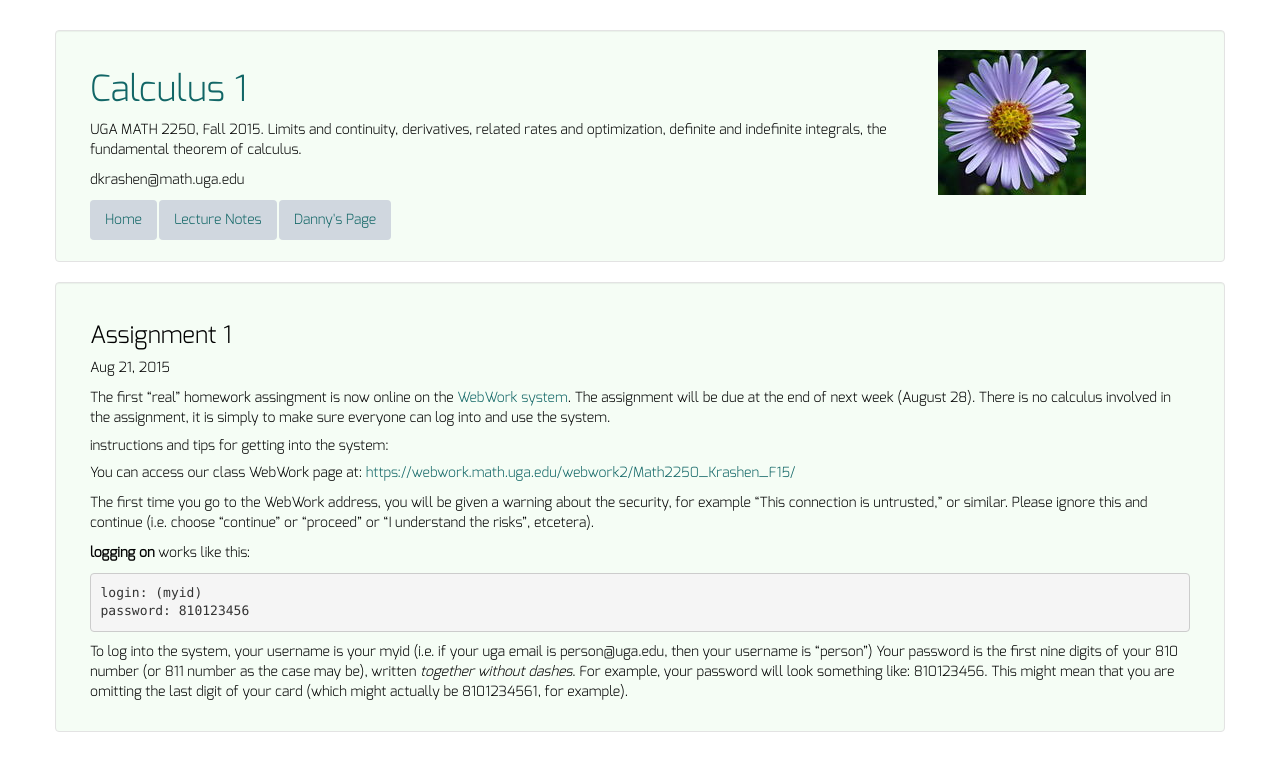
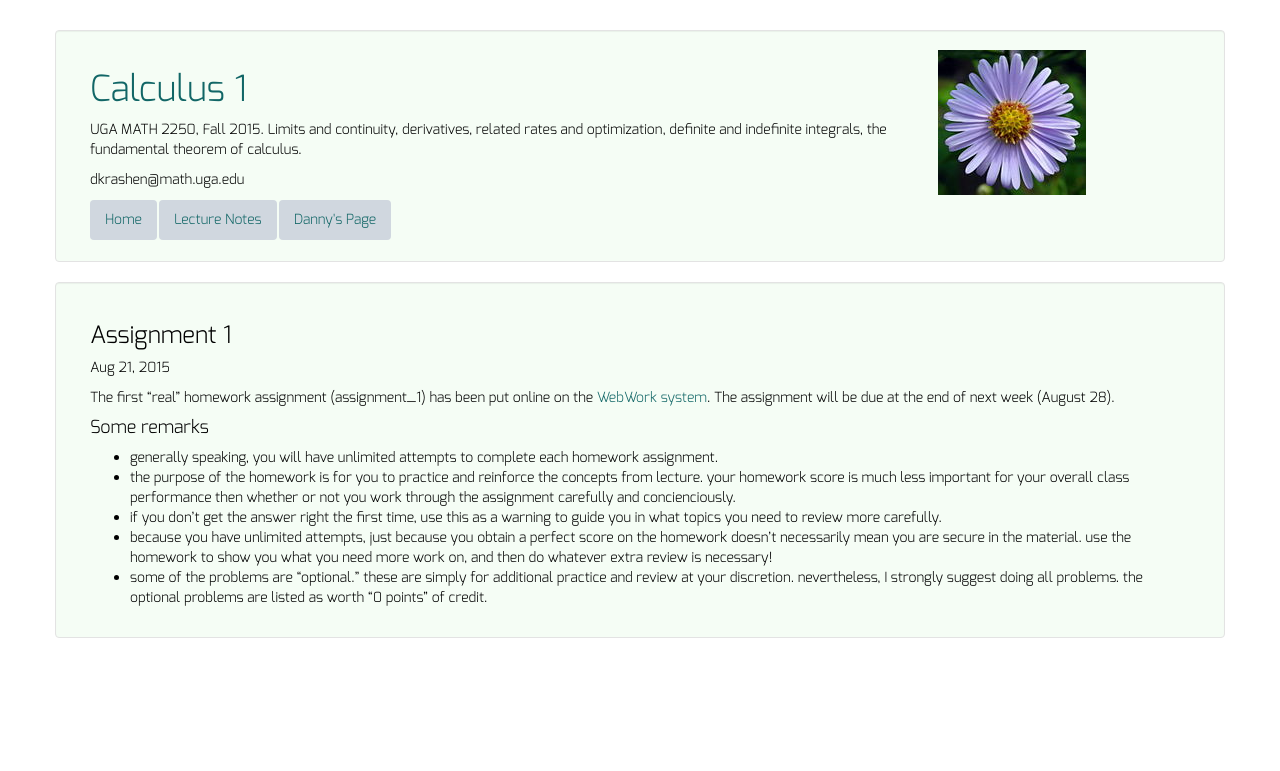
Before and after one commit to dkrashen/calc1, a Jekyll site: the page built from _posts/2015-08-21-assignment-1.md, in a window 1280 px wide. Shown: the top 771 px of the page. Built offline with Jekyll 4.4.1, drawn with Linux system fonts in a browser that asks for light colours.

Commit message:
new assignment 1 post

```diff
--- a/_posts/2015-08-21-assignment-1.md
+++ b/_posts/2015-08-21-assignment-1.md
@@ -6,31 +6,14 @@ date:   2015-08-21
 categories: announcements
 
 ---
+The first "real" homework assignment (assignment_1) has been put online on the [WebWork system][webwork]. The assignment will be due at the end of next week (August 28).
 
-The first "real" homework assingment is now online on the [WebWork system][webwork]. The assignment will be due at the end of next week (August 28). There is no calculus involved in the assignment, it is simply to make sure everyone can log into and use the system.
+####Some remarks
 
-#####instructions and tips for getting into the system:
-
-You can access our class WebWork page at:
-[https://webwork.math.uga.edu/webwork2/Math2250_Krashen_F15/][webwork]
-
-The first time you go to the WebWork address, you will be given a warning
-about the security, for example “This connection is untrusted,” or similar.
-Please ignore this and continue (i.e. choose "continue" or “proceed” or “I
-understand the risks”, etcetera).
-
-**logging on** works like this:
-
-    login: (myid)
-    password: 810123456
-
-
-To log into the system, your username is your myid (i.e. if your uga email
-is person@uga.edu, then your username is “person”) Your password is the
-first nine digits of your 810 number (or 811 number as the case may be),
-written _together without dashes_.
-For example, your password will look something like: 810123456. This might
-mean that you are omitting the last digit of your card (which might
-actually be 8101234561, for example).
+- generally speaking, you will have unlimited attempts to complete each homework assignment.
+- the purpose of the homework is for you to practice and reinforce the concepts from lecture. your homework score is much less important for your overall class performance then whether or not you work through the assignment carefully and concienciously.
+- if you don't get the answer right the first time, use this as a warning to guide you in what topics you need to review more carefully.
+- because you have unlimited attempts, just because you obtain a perfect score on the homework doesn't necessarily mean you are secure in the material. use the homework to show you what you need more work on, and then do whatever extra review is necessary!
+- some of the problems are "optional." these are simply for additional practice and review at your discretion. nevertheless, I strongly suggest doing all problems. the optional problems are listed as worth "0 points" of credit.
 
 [webwork]: https://webwork.math.uga.edu/webwork2/Math2250_Krashen_F15/
```
